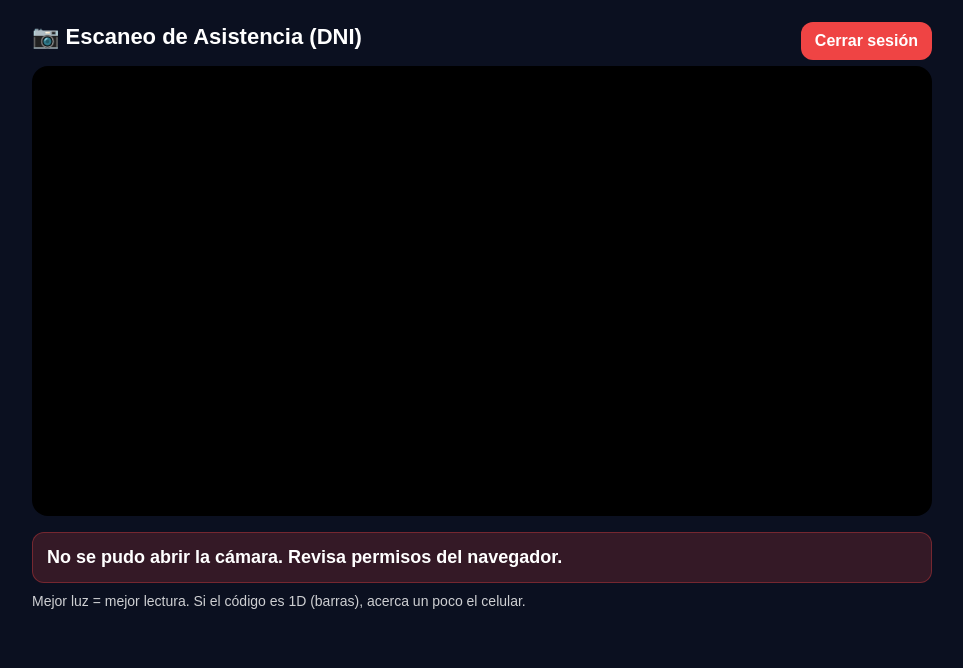
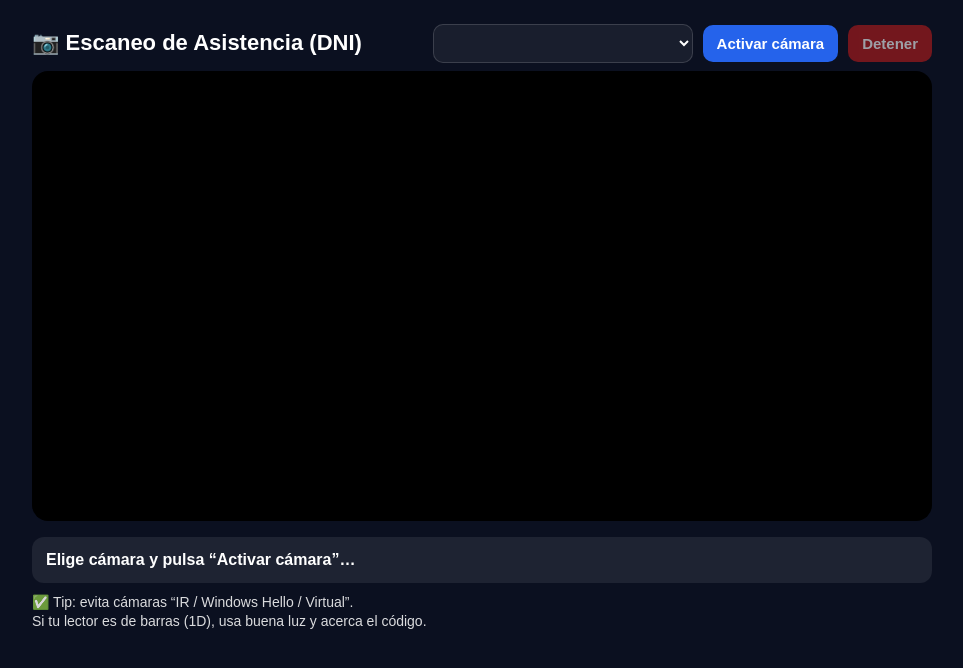
Before and after one commit to anthonnihoro26-debug/proyecto-manhattan, a Django app: page /asistencia/scan/ in a window 1280 px wide. Shown: the top 668 px of the page, without its empty margins (158-1121 px from the left). Run offline with Django 5.2, Linux system fonts and the light colour scheme; the visitor is signed in with stand-in values (Sample User, id 1); lists and menus that the app fills with data are empty; parts of the project's set-up code (start-up, migrations or seed data) failed here and were passed over; some libraries are stand-ins or nearby versions.

Commit message:
Actualizo escaner y rutas12

```diff
--- a/asistencias/templates/asistencias/scan.html
+++ b/asistencias/templates/asistencias/scan.html
@@ -9,54 +9,74 @@
   <style>
     body { margin:0; font-family: Arial, sans-serif; background:#0b1020; color:#fff; }
     .wrap { max-width: 900px; margin: 0 auto; padding: 16px; }
-    .topbar { display:flex; justify-content:space-between; align-items:center; gap:12px; }
-    .title { font-size: 22px; font-weight: 700; margin: 8px 0 16px; }
-    .btn {
-      display:inline-block; background:#ef4444; color:#fff; text-decoration:none;
-      padding:10px 14px; border-radius:12px; font-weight:800;
+    .top { display:flex; align-items:center; justify-content:space-between; gap:12px; flex-wrap:wrap; }
+    .title { font-size: 22px; font-weight: 800; margin: 8px 0 10px; }
+    #video { width: 100%; border-radius: 16px; background:#000; min-height: 260px; object-fit: cover; }
+    .row { display:flex; gap:10px; flex-wrap:wrap; align-items:center; margin: 8px 0; }
+    select {
+      padding: 10px 12px; border-radius: 10px; border:1px solid rgba(255,255,255,.15);
+      background: rgba(255,255,255,.06); color:#fff; outline:none;
+      min-width: 260px;
     }
-    #video { width: 100%; border-radius: 16px; background:#000; }
+    option { color:#000; }
     .status {
       margin-top: 12px; padding: 14px; border-radius: 12px;
       background: rgba(255,255,255,0.08);
-      font-size: 18px; font-weight: 700;
+      font-size: 16px; font-weight: 800;
     }
     .ok { background: rgba(34,197,94,0.18); border: 1px solid rgba(34,197,94,0.35); }
     .bad { background: rgba(239,68,68,0.18); border: 1px solid rgba(239,68,68,0.35); }
-    .hint { opacity: .8; margin-top: 10px; font-size: 14px; }
+    .hint { opacity: .85; margin-top: 10px; font-size: 14px; line-height: 1.35; }
+    .btn {
+      padding: 10px 14px; border-radius: 10px; border:0; cursor:pointer;
+      font-weight: 900; font-size: 15px;
+    }
+    .btn-primary { background:#2563eb; color:#fff; }
+    .btn-danger { background:#b91c1c; color:#fff; }
+    .btn:disabled { opacity:.6; cursor:not-allowed; }
   </style>
 
-  <!-- ✅ ZXing: QR + varios códigos de barras -->
   <script src="https://unpkg.com/@zxing/browser@0.1.5/umd/index.min.js"></script>
 </head>
 
 <body>
   <div class="wrap">
-    <div class="topbar">
+    <div class="top">
       <div class="title">📷 Escaneo de Asistencia (DNI)</div>
-      <a class="btn" href="{% url 'logout' %}">Cerrar sesión</a>
+      <div class="row">
+        <select id="cameraSelect"></select>
+        <button id="btnStart" class="btn btn-primary">Activar cámara</button>
+        <button id="btnStop" class="btn btn-danger" disabled>Detener</button>
+      </div>
     </div>
 
-    <video id="video" autoplay playsinline></video>
+    <video id="video" autoplay playsinline muted></video>
 
-    <div id="status" class="status">Apunta la cámara al código…</div>
+    <div id="status" class="status">Elige cámara y pulsa “Activar cámara”…</div>
+
     <div class="hint">
-      Mejor luz = mejor lectura. Si el código es 1D (barras), acerca un poco el celular.
+      ✅ Tip: evita cámaras “IR / Windows Hello / Virtual”.<br>
+      Si tu lector es de barras (1D), usa buena luz y acerca el código.
     </div>
   </div>
 
   <script>
-    // --- CSRF helper (Django) ---
     function getCookie(name) {
       const value = `; ${document.cookie}`;
       const parts = value.split(`; ${name}=`);
       if (parts.length === 2) return parts.pop().split(';').shift();
-      return "";
     }
     const csrftoken = getCookie('csrftoken');
 
     const statusEl = document.getElementById("status");
     const videoEl = document.getElementById("video");
+    const btnStart = document.getElementById("btnStart");
+    const btnStop  = document.getElementById("btnStop");
+    const cameraSelect = document.getElementById("cameraSelect");
+
+    let stream = null;
+    let reader = null;
+    let scanning = false;
 
     let lastDni = null;
     let lastTs = 0;
@@ -68,11 +88,8 @@
     }
 
     function normalizeDni(text) {
-      // Extrae solo dígitos
       const digits = (text || "").replace(/\D/g, "");
-      // Si viene con más dígitos, toma los últimos 8
-      if (digits.length >= 8) return digits.slice(-8);
-      return digits;
+      return digits.length >= 8 ? digits.slice(-8) : digits;
     }
 
     async function registrarDni(dni) {
@@ -80,27 +97,25 @@
       busy = true;
 
       try {
-        const form = new FormData();
-        form.append("dni", dni);
-
         const res = await fetch("{% url 'api_scan_asistencia' %}", {
           method: "POST",
-          headers: { "X-CSRFToken": csrftoken },
-          body: form
+          headers: {
+            "Content-Type": "application/json",
+            "X-CSRFToken": csrftoken
+          },
+          body: JSON.stringify({ code: dni })
         });
 
         const data = await res.json().catch(() => ({ ok:false, msg:"Respuesta inválida" }));
 
         if (res.ok && data.ok) {
-          // ok incluso si duplicado (tu API devuelve ok:true duplicado:true)
-          setStatus(data.msg || "Registrado ✅", true);
+          setStatus(data.msg, true);
         } else {
           setStatus(data.msg || "No se pudo registrar.", false);
         }
       } catch (e) {
-        setStatus("Error de red o cámara.", false);
+        setStatus("Error de red.", false);
       } finally {
-        // Pausa para que no registre repetido
         setTimeout(() => {
           busy = false;
           setStatus("Listo. Escanea el siguiente código…", null);
@@ -108,25 +123,102 @@
       }
     }
 
-    async function startScanner() {
+    async function loadCameras() {
+      cameraSelect.innerHTML = "";
+
+      // Pedimos permiso una vez para que salgan los labels reales
       try {
-        const codeReader = new ZXingBrowser.BrowserMultiFormatReader();
+        const tmp = await navigator.mediaDevices.getUserMedia({ video: true });
+        tmp.getTracks().forEach(t => t.stop());
+      } catch (_) {}
 
-        // cámara trasera si existe
-        const devices = await ZXingBrowser.BrowserCodeReader.listVideoInputDevices();
-        const backCam = devices.find(d => /back|rear|environment/i.test(d.label)) || devices[0];
-        const deviceId = backCam ? backCam.deviceId : undefined;
+      const devices = await navigator.mediaDevices.enumerateDevices();
+      const cams = devices.filter(d => d.kind === "videoinput");
 
-        setStatus("Cámara lista. Escanea el código…");
+      // Filtrar cámaras malas típicas
+      const good = cams.filter(c => !/ir|infrared|hello|virtual|obs|snap|manycam/i.test(c.label || ""));
+      const list = good.length ? good : cams;
 
-        await codeReader.decodeFromVideoDevice(deviceId, videoEl, (result, err) => {
+      list.forEach((c, idx) => {
+        const opt = document.createElement("option");
+        opt.value = c.deviceId;
+        opt.textContent = c.label || `Cámara ${idx+1}`;
+        cameraSelect.appendChild(opt);
+      });
+
+      if (!list.length) {
+        const opt = document.createElement("option");
+        opt.textContent = "No se detectó cámara";
+        opt.value = "";
+        cameraSelect.appendChild(opt);
+      }
+    }
+
+    function stopAll() {
+      scanning = false;
+
+      if (reader) {
+        try { reader.reset(); } catch (_) {}
+        reader = null;
+      }
+
+      if (stream) {
+        stream.getTracks().forEach(t => t.stop());
+        stream = null;
+      }
+
+      videoEl.srcObject = null;
+      btnStop.disabled = true;
+      btnStart.disabled = false;
+      setStatus("Detenido. Pulsa “Activar cámara” para comenzar…", null);
+    }
+
+    async function start() {
+      if (scanning) return;
+
+      if (!navigator.mediaDevices || !navigator.mediaDevices.getUserMedia) {
+        setStatus("❌ Tu navegador no soporta cámara.", false);
+        return;
+      }
+
+      const deviceId = cameraSelect.value;
+      if (!deviceId) {
+        setStatus("❌ Selecciona una cámara válida.", false);
+        return;
+      }
+
+      btnStart.disabled = true;
+
+      try {
+        // 1) Abrir stream y mostrar preview
+        stream = await navigator.mediaDevices.getUserMedia({
+          video: {
+            deviceId: { exact: deviceId },
+            facingMode: "environment",
+            width: { ideal: 1280 },
+            height: { ideal: 720 }
+          },
+          audio: false
+        });
+
+        videoEl.srcObject = stream;
+        await videoEl.play();  // IMPORTANTE para que se vea el video
+
+        // 2) Iniciar lector
+        reader = new ZXingBrowser.BrowserMultiFormatReader();
+        scanning = true;
+        btnStop.disabled = false;
+
+        setStatus("✅ Cámara activa. Escanea el código…");
+
+        // Usamos el stream ya abierto
+        await reader.decodeFromStream(stream, videoEl, (result, err) => {
           if (!result) return;
 
           const raw = result.getText();
           const dni = normalizeDni(raw);
           const now = Date.now();
 
-          // Anti-repetición 2s
           if (dni && dni.length === 8 && (dni !== lastDni || (now - lastTs) > 2000)) {
             lastDni = dni;
             lastTs = now;
@@ -135,11 +227,32 @@
         });
 
       } catch (e) {
-        setStatus("No se pudo abrir la cámara. Revisa permisos del navegador.", false);
+        stopAll();
+        const name = e?.name || "Error";
+        const msg = e?.message || "Sin detalle";
+
+        if (name === "NotAllowedError") {
+          setStatus("❌ Permiso denegado. Permite la cámara en Edge (icono de cámara en la barra).", false);
+        } else if (name === "NotFoundError") {
+          setStatus("❌ No se encontró cámara.", false);
+        } else if (name === "NotReadableError") {
+          setStatus("❌ La cámara abrió pero no entrega imagen. Cambia de cámara (evita IR) o reinicia Edge.", false);
+        } else {
+          setStatus(`❌ Error abriendo cámara (${name}): ${msg}`, false);
+        }
+      } finally {
+        if (!scanning) btnStart.disabled = false;
       }
     }
 
-    startScanner();
+    btnStart.addEventListener("click", start);
+    btnStop.addEventListener("click", stopAll);
+
+    // cargar cámaras al abrir
+    (async () => {
+      await loadCameras();
+      setStatus("Elige una cámara (no IR) y pulsa “Activar cámara”…", null);
+    })();
   </script>
 </body>
 </html>
--- a/asistencias/urls.py
+++ b/asistencias/urls.py
@@ -2,18 +2,12 @@ from django.urls import path
 from . import views
 
 urlpatterns = [
-    # ✅ ahora la raíz abre el escáner
-     #path("", views.scan_asistencia, name="scan_asistencia"),
-    #path("api/scan/", views.api_registrar_por_scan, name="api_registrar_por_scan"),
-# (si quieres conservar tu registro manual en /asistencia/)
+
     path("", views.registrar_asistencia, name="registrar_asistencia"),
-
-    path("historial/", views.historial_asistencias, name="historial_asistencias"),
-    path("exportar/", views.exportar_reporte_excel, name="exportar_reporte_excel"),
-
-    # ✅ escáner
     path("scan/", views.scan_page, name="scan_page"),
     path("api/scan/", views.api_scan_asistencia, name="api_scan_asistencia"),
+    path("historial/", views.historial_asistencias, name="historial_asistencias"),
+    path("reporte-excel/", views.exportar_reporte_excel, name="exportar_reporte_excel"),
     # ✅ formulario manual queda en /manual/
     #path("manual/", views.registrar_asistencia, name="registrar_asistencia"),
 
--- a/asistencias/views.py
+++ b/asistencias/views.py
@@ -286,3 +286,6 @@ def api_scan_asistencia(request):
         "dni": dni,
         "msg": f"✅ Asistencia registrada: {profesor.apellidos} {profesor.nombres}"
     })
+def logout_view(request):
+    logout(request)
+    return redirect("login")  # o a donde quieras
--- a/proyecto_manhattan/settings.py
+++ b/proyecto_manhattan/settings.py
@@ -138,7 +138,7 @@ DEFAULT_AUTO_FIELD = "django.db.models.BigAutoField"
 # LOGIN / LOGOUT
 # =========================
 LOGIN_REDIRECT_URL = "/asistencia/scan/"
-LOGOUT_REDIRECT_URL = "/"
+LOGOUT_REDIRECT_URL = "login"
 
 # =========================
 # SECURITY (PRODUCCIÓN)
```
